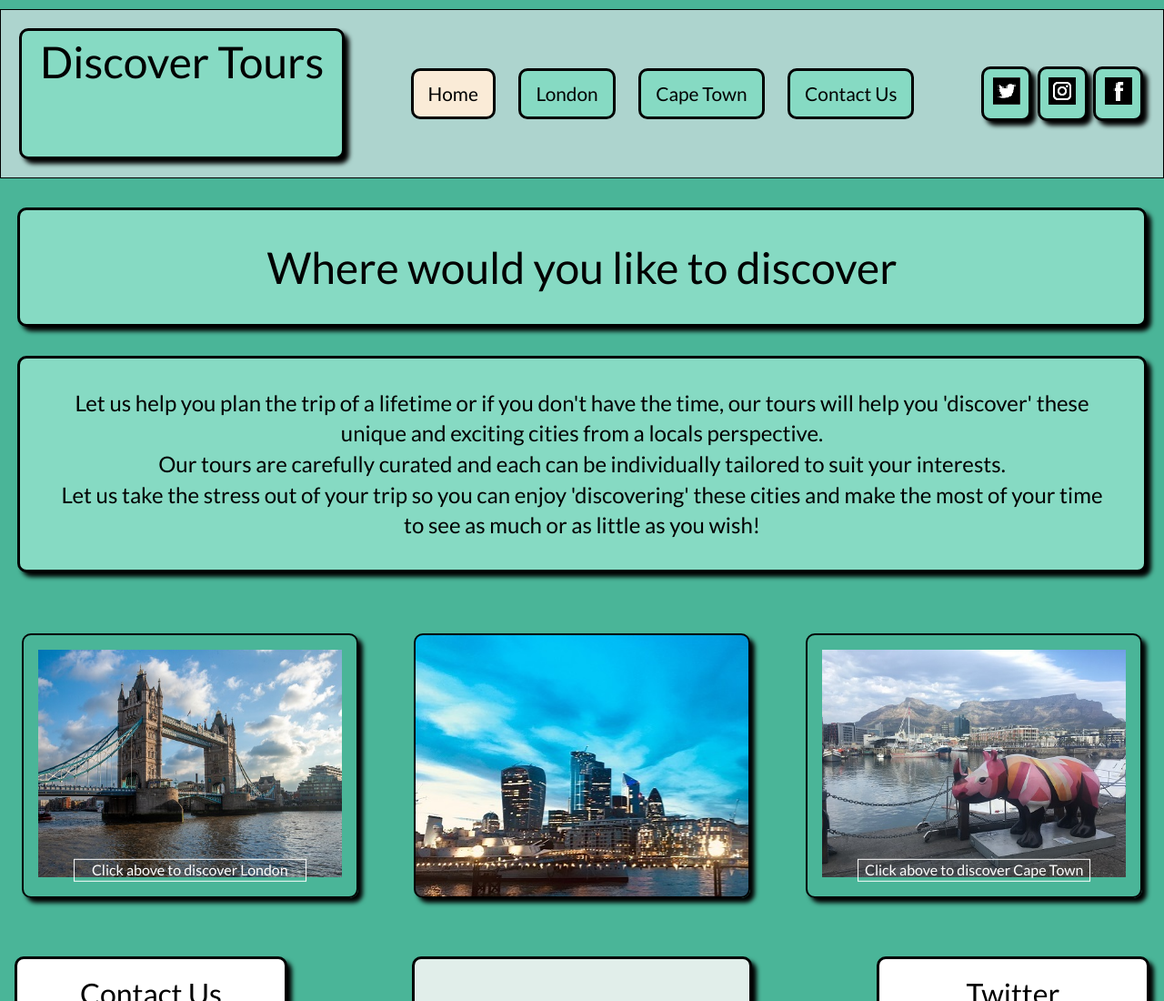
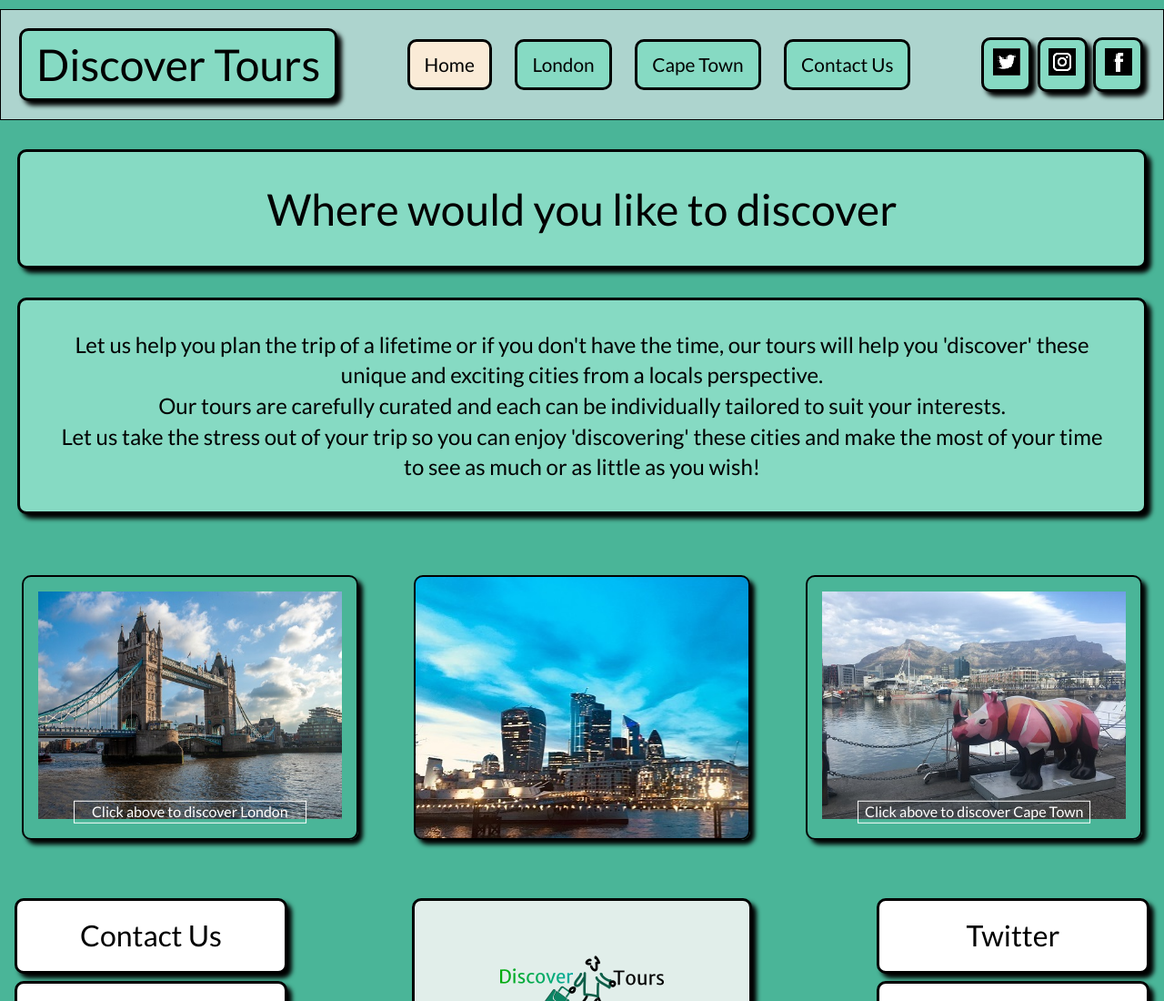
Before and after one commit to NormanButler/Discovery-Tours, a plain HTML site: page cities.html in a window 1280 px wide. Shown: the top 1100 px of the page at 91% size. Drawn offline with nearby package versions, Linux system fonts and the light colour scheme.

Commit message:
CHanged h2 formatting

```diff
--- a/cities.html
+++ b/cities.html
@@ -21,7 +21,7 @@
     <header>
         <div class="topnav" id="myTopnav">
             <div class="logo">
-                <h1>Discover Tours</h1>
+                <h2>Discover Tours</h2>
             </div>
             <div class="page-links">
                 <a href="index.html" class="active">Home</a>
--- a/css/style.css
+++ b/css/style.css
@@ -267,8 +267,7 @@ h1 {
 }
 
 h2 {
-    display: block;
-    padding: 20px;
+    padding: 0 1rem;
     font-size: 3rem;
     // color: cornsilk;
 }
@@ -301,6 +300,9 @@ p {
 }
 
 .topnav .logo {
+    display: flex;
+    height: 5rem;
+    align-items: center;
     border: 3px solid black;
     background-color: rgb(134, 218, 195);
     border-radius: 10px;
```
Also changed, not shown: capetown.html (+1 -1 lines), london.html (+1 -1 lines).
